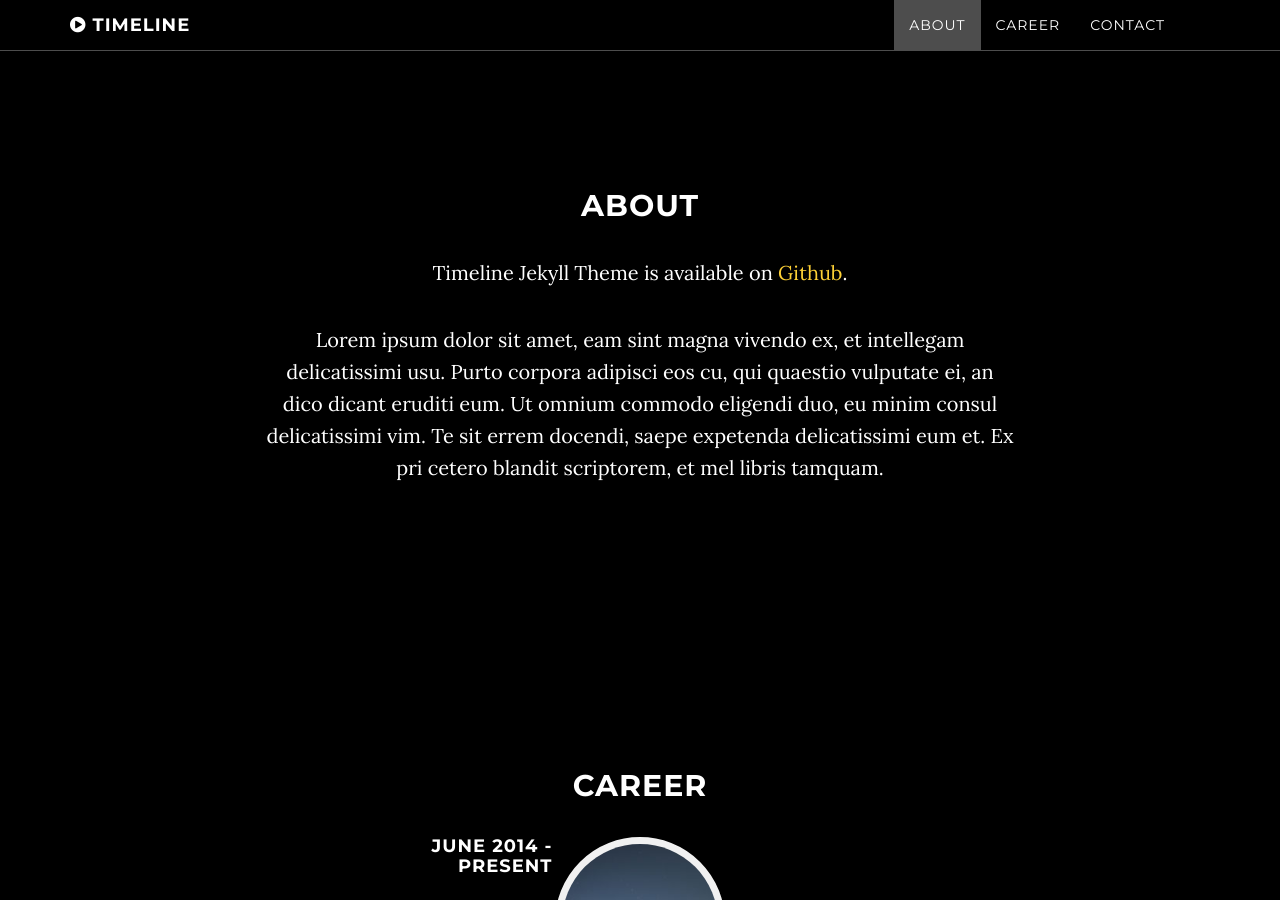
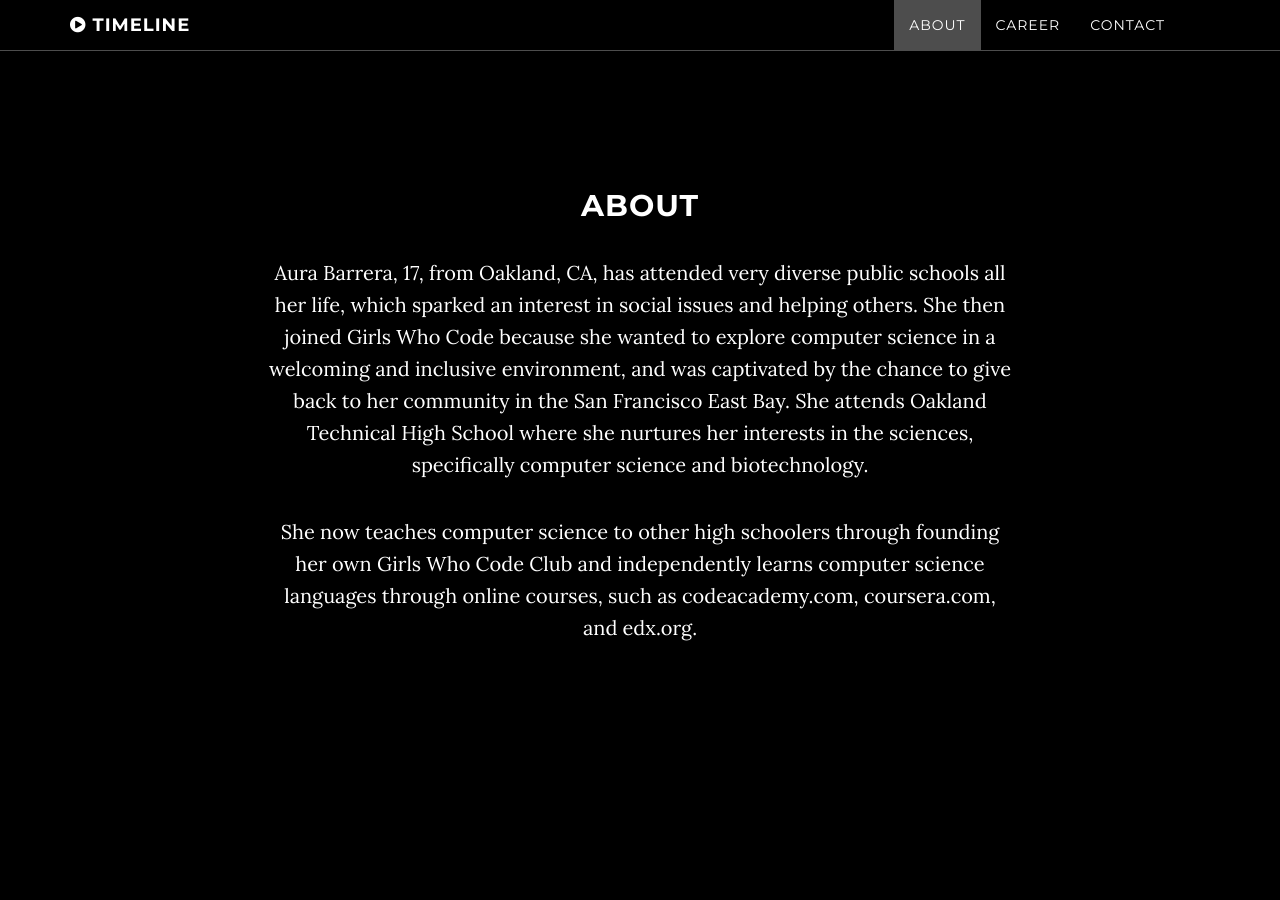
Before and after one commit to kirbyt/timeline-jekyll-theme, a Jekyll site: the page built from index.html, in a window 1280 px wide and 900 px high, scrolled down 961 px. Built offline with Jekyll 4.4.1, drawn with Linux system fonts in a browser that asks for light colours.

Commit message:
Update about.html

```diff
--- a/about.html
+++ b/about.html
@@ -5,6 +5,7 @@ title: About
 ---
 ## About
 
-Timeline Jekyll Theme is available on [Github](https://github.com/kirbyt/timeline-jekyll-theme).
 
-Lorem ipsum dolor sit amet, eam sint magna vivendo ex, et intellegam delicatissimi usu. Purto corpora adipisci eos cu, qui quaestio vulputate ei, an dico dicant eruditi eum. Ut omnium commodo eligendi duo, eu minim consul delicatissimi vim. Te sit errem docendi, saepe expetenda delicatissimi eum et. Ex pri cetero blandit scriptorem, et mel libris tamquam.
+Aura Barrera, 17, from Oakland, CA, has attended very diverse public schools all her life, which sparked an interest in social issues and helping others. She then joined Girls Who Code because she wanted to explore computer science in a welcoming and inclusive environment, and was captivated by the chance to give back to her community in the San Francisco East Bay. She attends Oakland Technical High School where she nurtures her interests in the sciences, specifically computer science and biotechnology.
+
+She now teaches computer science to other high schoolers through founding her own Girls Who Code Club and independently learns computer science languages through online courses, such as codeacademy.com, coursera.com, and edx.org.
```
